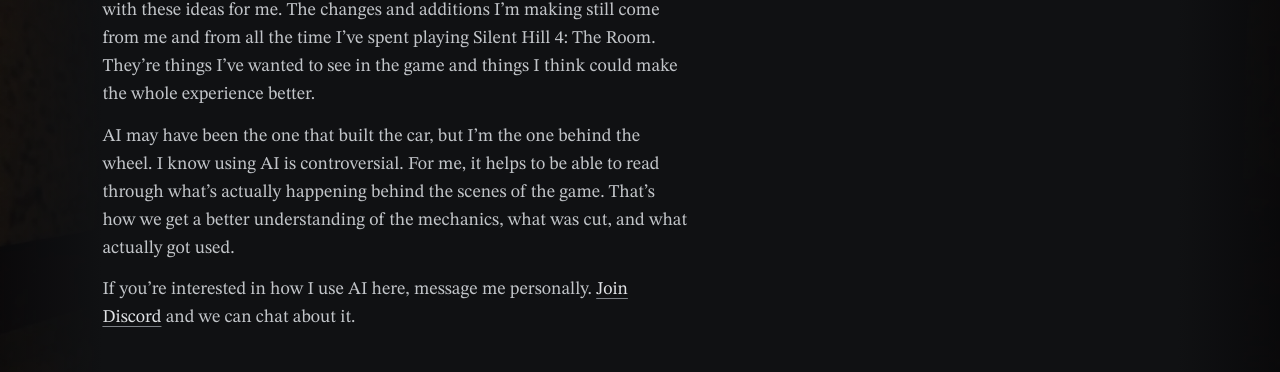
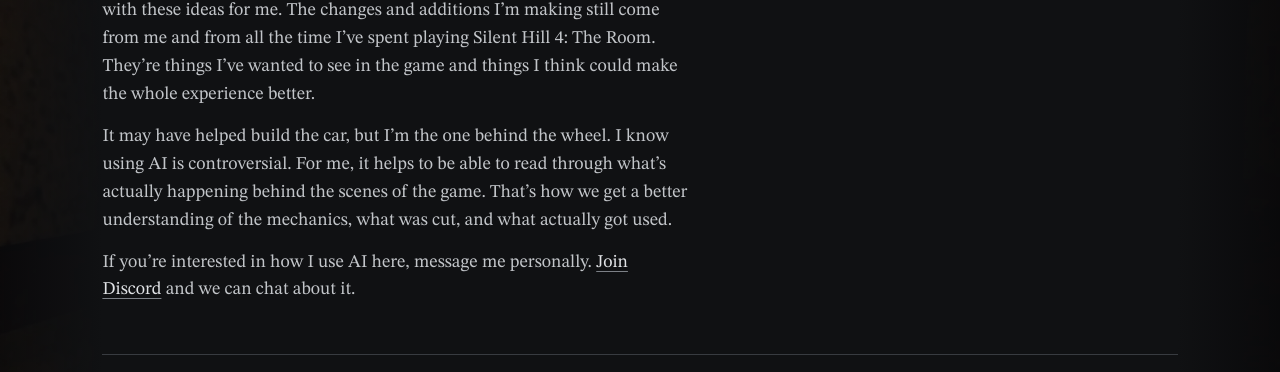
Before and after one commit to Wh3at1y/sh4se-website, a plain HTML site: page about.html in a window 1280 px wide. Shown: the part 2638-3010 px from the top of the page. Drawn offline with Linux system fonts and the light colour scheme.

Commit message:
Refine the behind-the-wheel sentence

```diff
--- a/about.html
+++ b/about.html
@@ -74,7 +74,7 @@
   <section class="ai-note" id="how-i-used-ai"><h2>How I used AI</h2>
     <p>I’m going to be honest. This wouldn’t be possible without AI tools. I wouldn’t call this AI slop or a one-prompt shop. This took months and months of trial and error, experimenting, logging, playing over and over, testing, and ironing things out. You can’t just send one prompt and call it done.</p>
     <p>AI doesn’t know Silent Hill the way us Silent Hill fans do. It can’t come up with these ideas for me. The changes and additions I’m making still come from me and from all the time I’ve spent playing Silent Hill 4: The Room. They’re things I’ve wanted to see in the game and things I think could make the whole experience better.</p>
-    <p>AI may have been the one that built the car, but I’m the one behind the wheel. I know using AI is controversial. For me, it helps to be able to read through what’s actually happening behind the scenes of the game. That’s how we get a better understanding of the mechanics, what was cut, and what actually got used.</p>
+    <p>It may have helped build the car, but I’m the one behind the wheel. I know using AI is controversial. For me, it helps to be able to read through what’s actually happening behind the scenes of the game. That’s how we get a better understanding of the mechanics, what was cut, and what actually got used.</p>
     <p>If you’re interested in how I use AI here, message me personally. <a href="https://discord.gg/ubzuQQMsM7" target="_blank" rel="noopener">Join Discord</a> and we can chat about it.</p>
   </section>
   <div class="community">
```
